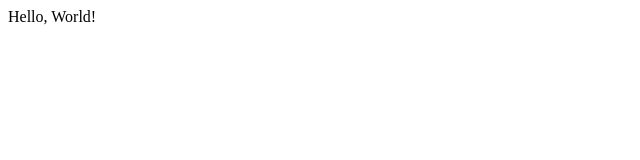
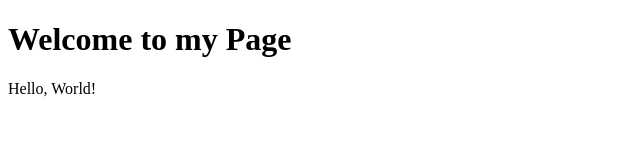
Before and after one commit to dothai15101999/hello, a plain HTML site: page index.html in a window 1280 px wide. Shown: the whole page, without its empty margins (0-640 px from the left). Drawn offline with Linux system fonts and the light colour scheme.

Commit message:
Add a header

```diff
--- a/index.html
+++ b/index.html
@@ -7,7 +7,7 @@
     <title>Hello!</title>
 </head>
 <body>
-
+    <h1>Welcome to my Page</h1>
     Hello, World!
 
 </body>
```
